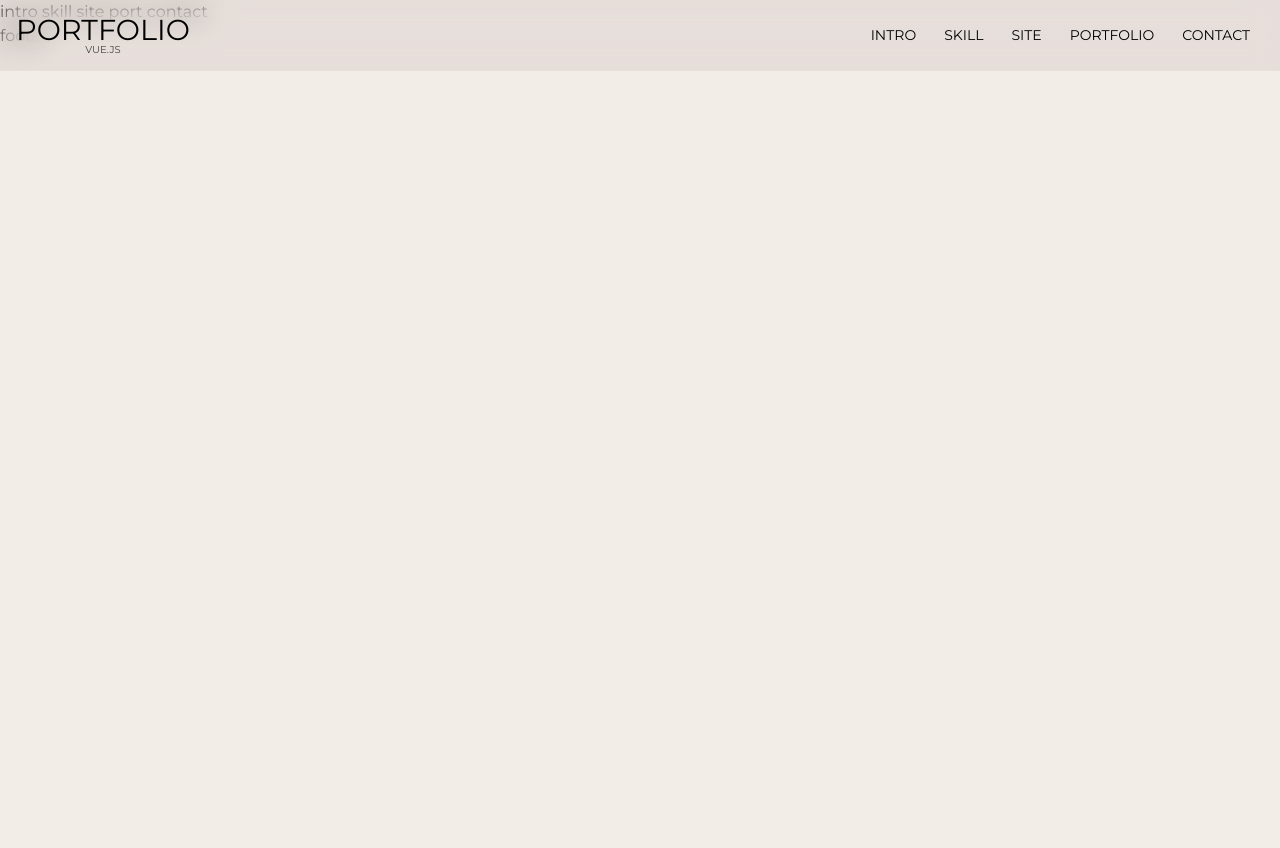
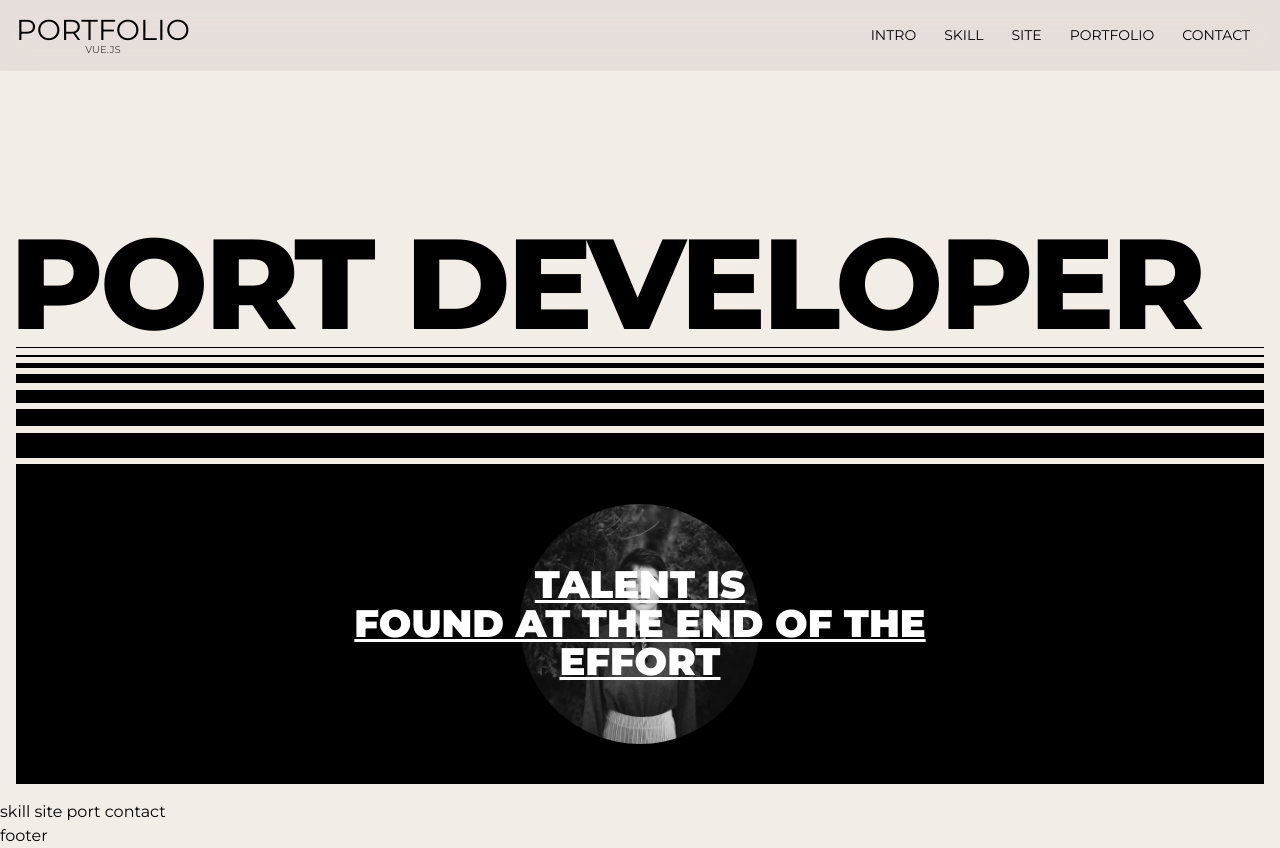
Before and after one commit to ji-sunk/port2023-vue, a Vue app: page / in a window 1280 px wide. Before the commit the page ends 800 px from the top, so only its background shows below. Built offline with nearby package versions, Linux system fonts and the light colour scheme; a small style sheet from the web is missing; a web font is replaced by a local one.

Commit message:
🤩 인트로완료

```diff
--- a/src/components/Intro.vue
+++ b/src/components/Intro.vue
@@ -1,3 +1,193 @@
+<script setup>
+import { introText } from "../constants";
+</script>
+
 <template>
-    intro
+    <section id="intro">
+        <div class="intro__inner">
+            <h2 class="intro__title">
+                {{ introText.title }}
+            </h2>
+            <div class="intro__lines" aria-hidden="true">
+                <span class="line"></span>
+                <span class="line"></span>
+                <span class="line"></span>
+                <span class="line"></span>
+                <span class="line"></span>
+                <span class="line"></span>
+                <span class="line"></span>
+            </div>
+            <div class="intro__text">
+                <div class="text">
+                    <div>{{ introText.desc[0] }}</div>
+                    <div>{{ introText.desc[1] }}</div>
+                    <div>{{ introText.desc[2] }}</div>
+                </div>
+                <div class="img">
+                    <img src="@/assets/img/about.jpg" alt="어바웃미">
+                </div>
+            </div>
+            <div class="intro__lines bottom" aria-hidden="true">
+                <span class="line"></span>
+                <span class="line"></span>
+                <span class="line"></span>
+                <span class="line"></span>
+                <span class="line"></span>
+                <span class="line"></span>
+                <span class="line"></span>
+            </div>
+        </div>
+    </section>
 </template>
+
+<style lang="scss">
+#intro {
+    height: 100vh;
+}
+.intro__inner {
+    width: 100%;
+    height: 100%;
+    display: flex;
+    align-items: flex-start;
+    justify-content: flex-end;
+    flex-direction: column;
+    padding: 16px;
+
+    @media (max-width: 800px){
+        justify-content: center;
+    }
+
+    .intro__title {
+        font-size: 10vw;
+        text-transform: uppercase;
+        line-height: 1;
+        font-weight: 800;
+        white-space: nowrap;
+        text-indent: -0.5vw;
+        letter-spacing: -0.3vw;
+
+        @media (max-width: 320px){
+            display: none;
+        }
+    }
+    .intro__text {
+        width: 100%;
+        height: 40vh;
+        background-color: var(--black);
+        color: var(--white);
+        display: flex;
+        align-items: center;
+        justify-content: center;
+        flex-direction: column;
+        position: relative;
+
+        .text {
+            font-size: 3vw;
+            line-height: 1;
+            font-weight: 900;
+            text-transform: uppercase;
+            text-decoration: underline;
+            text-align: center;
+            position: relative;
+            z-index: 100;
+            transition: all 0.3s;
+            cursor: all-scroll;
+
+            @media (max-width: 800px){
+                font-size: 24px;
+            }
+        }
+        .img {
+            position: absolute;
+            left: 50%;
+            top: 50%;
+            transform: translate(-50%, -50%);
+            width: 30vh;
+            height: 30vh;
+            border-radius: 50%;
+            overflow: hidden;
+            filter: grayscale(100%);
+            transition: all 0.3s;
+
+            @media (max-width: 320px){
+                width: 20vh;
+                height: 20vh;
+            }
+        }
+
+        &:hover .text {
+            opacity: 0;
+        }
+        &:hover .img {
+            filter: grayscale(0);
+        }
+    }
+    .intro__lines {
+        width: 100%;
+
+        .line {
+            display: block;
+            width: 100%;
+            height: 1px;
+            background-color: var(--black);
+            margin-bottom: 0.5vw;
+
+            &:nth-child(1){
+                height: 1px;
+            }
+            &:nth-child(2){
+                height: 2px;
+            }
+            &:nth-child(3){
+                height: 5px;
+            }
+            &:nth-child(4){
+                height: 9px;
+            }
+            &:nth-child(5){
+                height: 13px;
+            }
+            &:nth-child(6){
+                height: 17px;
+            }
+            &:nth-child(7){
+                height: 25px;
+            }
+        }
+
+        &.bottom {
+            .line {
+                margin-top: 0.5vw;
+                margin-bottom: 0;
+                display: none;
+
+                @media (max-width: 800px){
+                    display: block;
+                }
+
+                &:nth-child(1){
+                    height: 25px;
+                }
+                &:nth-child(2){
+                    height: 17px;
+                }
+                &:nth-child(3){
+                    height: 13px;
+                }
+                &:nth-child(4){
+                    height: 9px;
+                }
+                &:nth-child(5){
+                    height: 5px;
+                }
+                &:nth-child(6){
+                    height: 2px;
+                }
+                &:nth-child(7){
+                    height: 1px;
+                }
+            }
+        }
+    }
+}
+</style>
```
